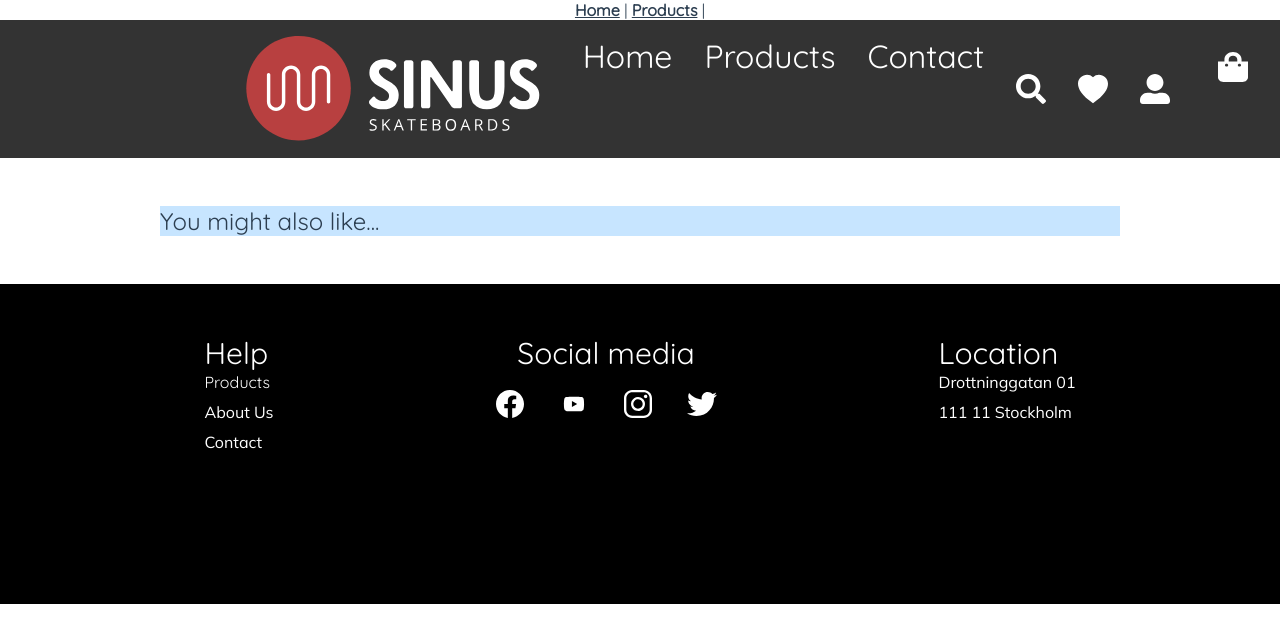
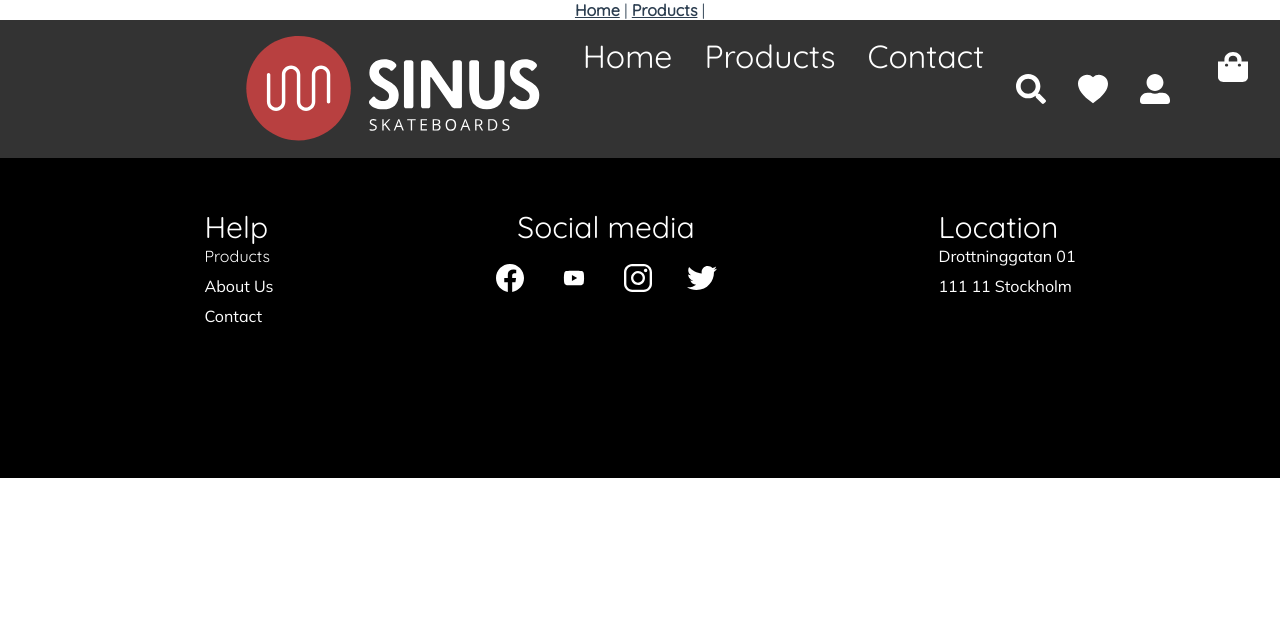
Before and after one commit to qimlonnegren/sinus-webshop, a Vue app: page /product/1 in a window 1280 px wide. Shown: the top 642 px of the page. Built offline with nearby package versions, Linux system fonts and the light colour scheme.

Commit message:
Remove suggestion section and section background color

```diff
--- a/src/views/Product.vue
+++ b/src/views/Product.vue
@@ -11,16 +11,15 @@
             <h1>{{product.title}}</h1>
             <p>{{product.longDesc}}</p>
             <p>{{product.price}} £</p>
-            <button>Choose Size</button>
-            <button>Buy</button>
+
         </span>
       </article>
     </section>
-    <section>
+    <!-- <section>
       <article>
         <h2>You might also like...</h2>
       </article>
-    </section>
+    </section> -->
     <Footer></Footer>
   </div>
 </template>
@@ -65,7 +64,6 @@ article{
   justify-content: space-between;
   flex-wrap: wrap;
   margin: auto auto 5rem auto;
-  background-color: rgb(199, 229, 255);
   margin: 3rem auto 3rem auto;
   position: relative;
 }
```
